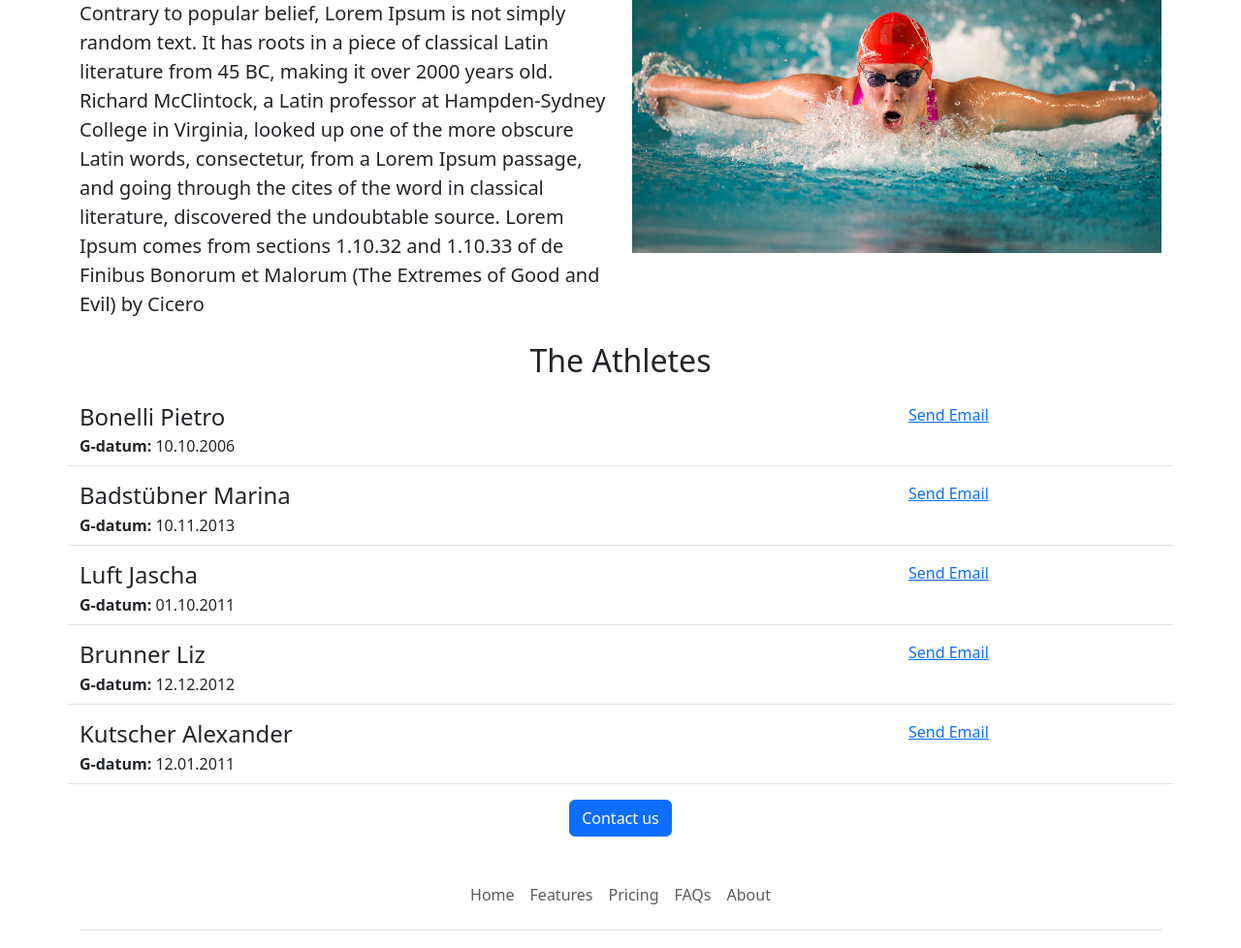
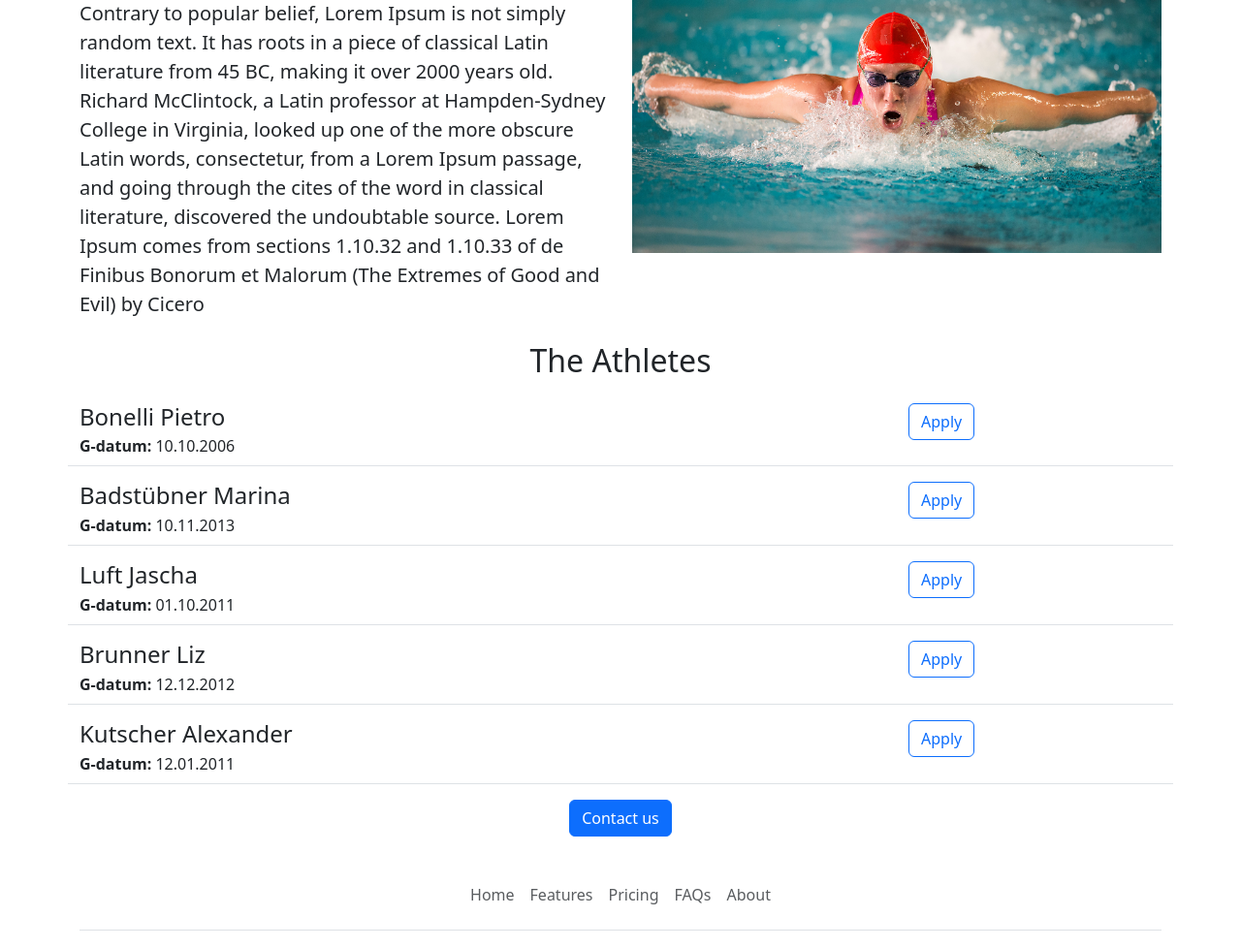
Before and after one commit to BozoBZ/swimdata-website, a Flask app: page / in a window 1280 px wide. Shown: the part 461-1439 px from the top of the page at 97% size. Run offline with Flask 3, Linux system fonts and the light colour scheme.

Commit message:
Update athletitem.html

```diff
--- a/templates/athletitem.html
+++ b/templates/athletitem.html
@@ -11,7 +11,9 @@
       </div>
   </div>
   <div class="col-3">
-    <a href="mailto:email@example.com?cc=secondemail@example.com, anotheremail@example.com, &bcc=lastemail@example.com&subject=Mail from our Website&body=Some body text here">Send Email
+    <a href="mailto:dtaraboi@outlook.it?cc=dtaraboi67@gmail.com&subject=Mail from our Website&body=The best swimmning database"
+      type="button" class="btn btn-outline-primary float-right align-middle">
+      Apply
     </a>
   </div>
 </div>
```
